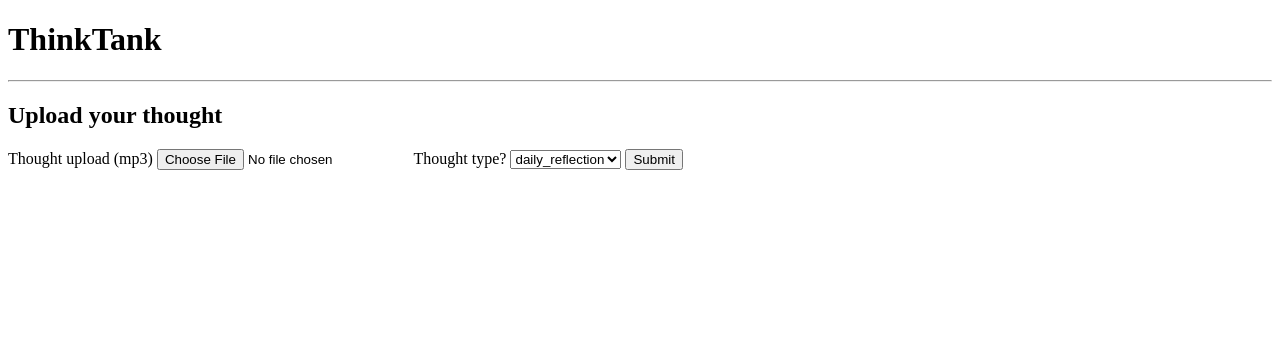
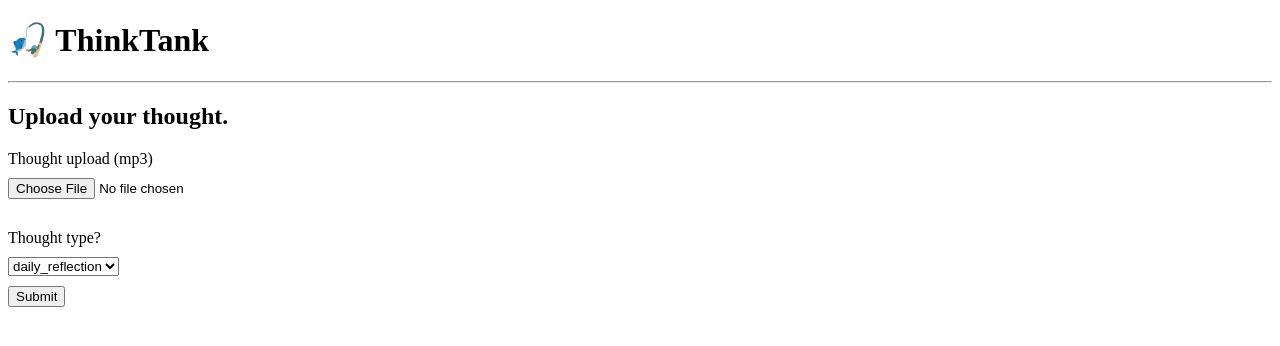
Before and after one commit to bramdelisse/project_voicenote, a Flask app: page /thinktank in a window 1280 px wide. Shown: the top 346 px of the page. Run offline with Flask 3, Linux system fonts and the light colour scheme.

Commit message:
Add very basic styling

```diff
--- a/app.py
+++ b/app.py
@@ -17,7 +17,7 @@ NOTION_API_KEY = os.environ["NOTION_API_KEY"]
 NOTION_DATABASE_ID = os.environ["NOTION_DATABASE_ID"]
 # PASSWORD = os.environ["PASSWORD"]
 
-IP_ADDRESS = "192.168.2.15" #0.0.0.0 #192.168.2.15 / ipconfig
+IP_ADDRESS = "0.0.0.0" #0.0.0.0 #192.168.2.15 / ipconfig
 
 # declaring static variables
 MAX_WHISPER_AUDIO_SIZE = 26262828
--- a/templates/index.html
+++ b/templates/index.html
@@ -4,14 +4,24 @@
     <meta charset="UTF-8">
     <meta name="viewport" content="width=device-width, initial-scale=1.0">
     <title>Voice-to-Text</title>
-    <link rel="stylesheet" href="./static/css/styles.css">
+    <!-- <link rel="stylesheet" href="./static/css/styles.css"> -->
     <script src="https://code.jquery.com/jquery-3.6.0.min.js"></script>
+    <style>
+        label, select {
+          display: block;
+          margin-bottom: 10px; /* Adjust as needed */
+        }
+        input[type="file"], input[type="submit"] {
+          display: block;
+          margin-bottom: 30px; /* Adjust as needed */
+        }
+      </style>
 </head>
 <body>
-    <h1>ThinkTank</h1>
+    <h1>🎣 ThinkTank</h1>
     <hr>
     <!-- UPLOAD THOUGHT -->
-    <h2>Upload your thought</h2>
+    <h2>Upload your thought.</h2>
     <form action="/upload" method="post" enctype="multipart/form-data">
         <!-- File upload input -->
         <label for="fileInput">Thought upload (mp3)</label>
--- a/templates/thought-saved.html
+++ b/templates/thought-saved.html
@@ -8,7 +8,7 @@
     <script src="https://code.jquery.com/jquery-3.6.0.min.js"></script>
 </head>
 <body>
-    <h1>Thought uploaded succesfully to the Tank!</h1>
+    <h1>🎈🙌🏿 Thought uploaded succesfully to the Tank!</h1>
     <form action = "/thinktank">
         <button>
             Send another thought
```
